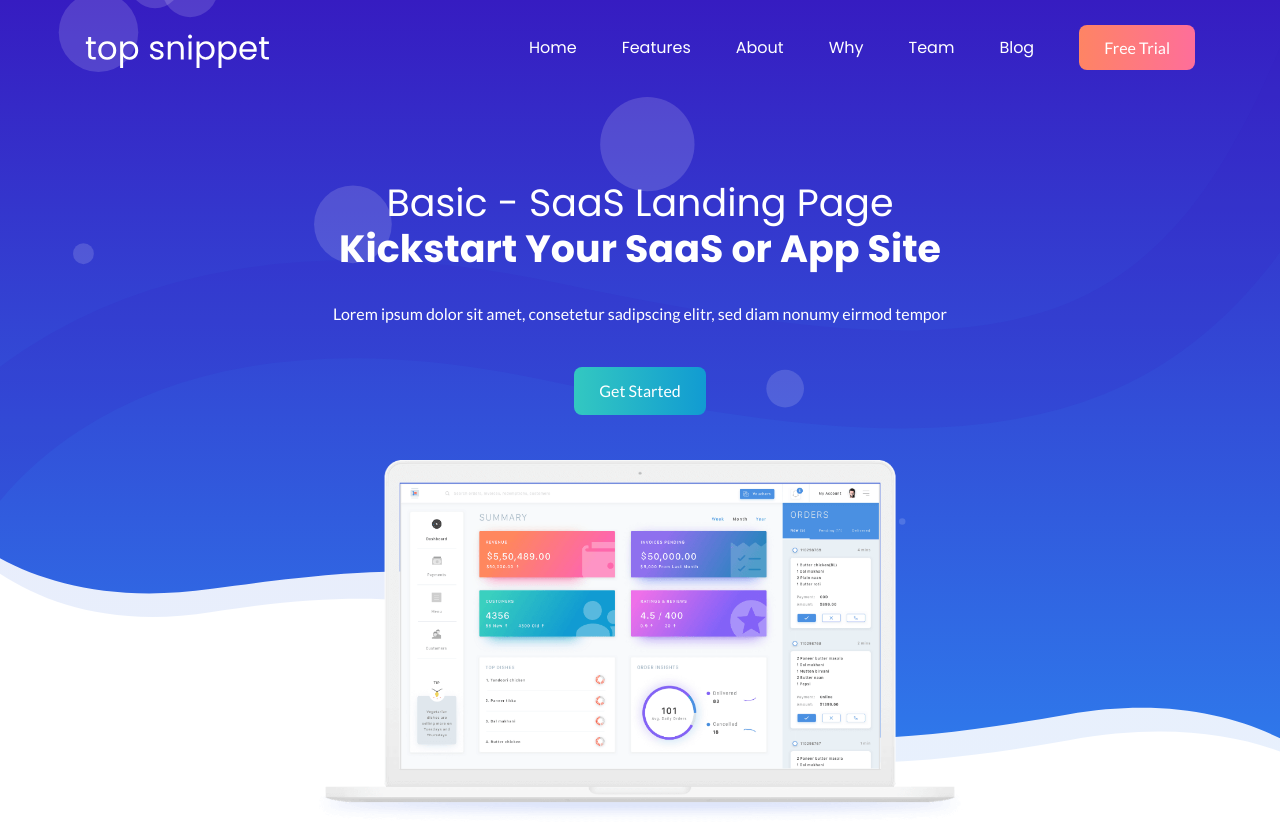
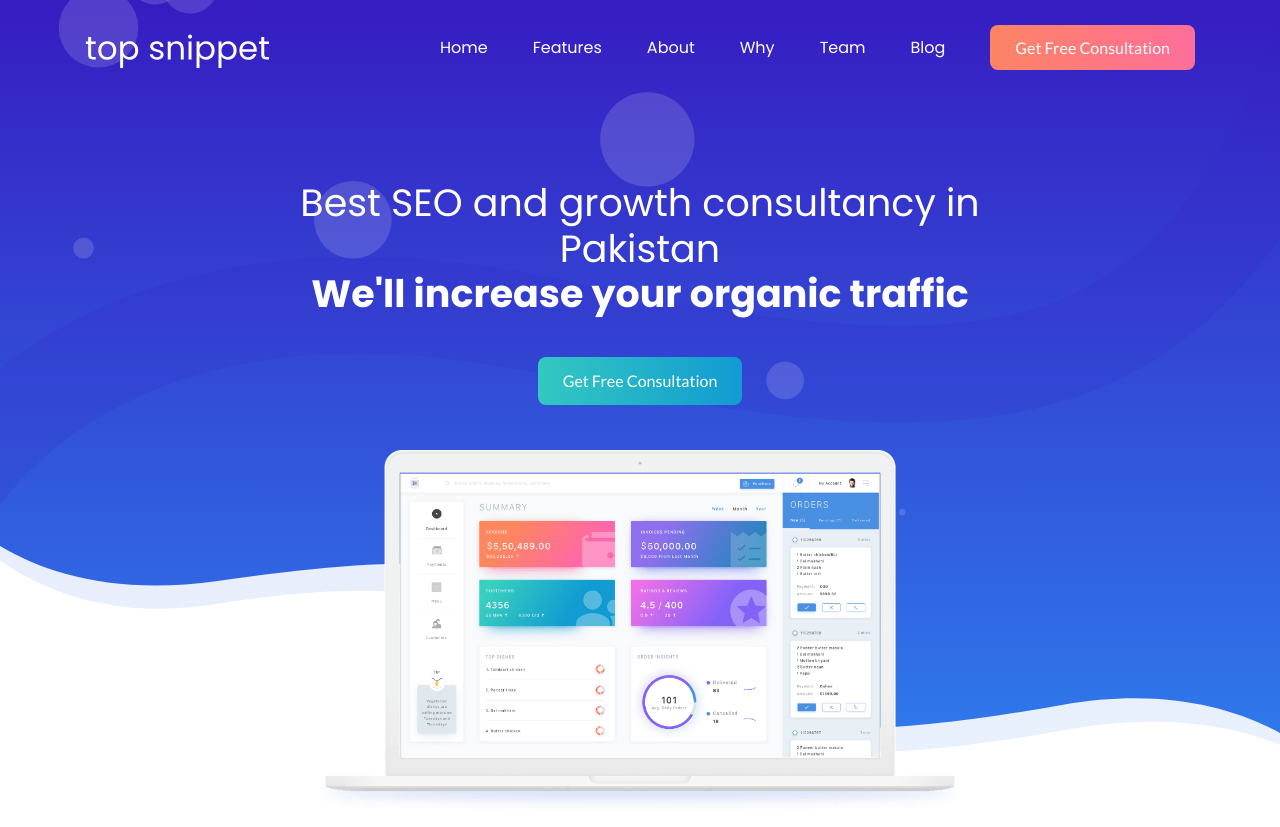
Before and after one commit to topsnippet/topsnippet, a plain HTML site: page index.html in a window 1280 px wide. Shown: the top 827 px of the page. Drawn offline with Linux system fonts and the light colour scheme; files whose address does not match are found by name.

Commit message:
Update index.html

```diff
--- a/index.html
+++ b/index.html
@@ -107,7 +107,7 @@
                             </div> <!-- navbar collapse -->
 
                             <div class="navbar-btn d-none d-sm-inline-block">
-                                <a class="main-btn" data-scroll-nav="0" href="#pricing">Free Trial</a>
+                                <a class="main-btn" data-scroll-nav="0" href="#pricing">Get Free Consultation</a>
                             </div>
                         </nav> <!-- navbar -->
                     </div>
@@ -120,10 +120,9 @@
                 <div class="row justify-content-center">
                     <div class="col-lg-8">
                         <div class="header-hero-content text-center">
-                            <h3 class="header-sub-title wow fadeInUp" data-wow-duration="1.3s" data-wow-delay="0.2s">Basic - SaaS Landing Page</h3>
-                            <h2 class="header-title wow fadeInUp" data-wow-duration="1.3s" data-wow-delay="0.5s">Kickstart Your SaaS or App Site</h2>
-                            <p class="text wow fadeInUp" data-wow-duration="1.3s" data-wow-delay="0.8s">Lorem ipsum dolor sit amet, consetetur sadipscing elitr, sed diam nonumy eirmod tempor</p>
-                            <a href="#" class="main-btn wow fadeInUp" data-wow-duration="1.3s" data-wow-delay="1.1s">Get Started</a>
+                            <h1 class="header-sub-title wow fadeInUp" data-wow-duration="1.3s" data-wow-delay="0.2s">Best SEO and growth consultancy in Pakistan</h1>
+                            <h2 class="header-title wow fadeInUp" data-wow-duration="1.3s" data-wow-delay="0.5s">We'll increase your organic traffic</h2>
+                            <a href="#" class="main-btn wow fadeInUp" data-wow-duration="1.3s" data-wow-delay="1.1s">Get Free Consultation</a>
                         </div> <!-- header hero content -->
                     </div>
                 </div> <!-- row -->
```
